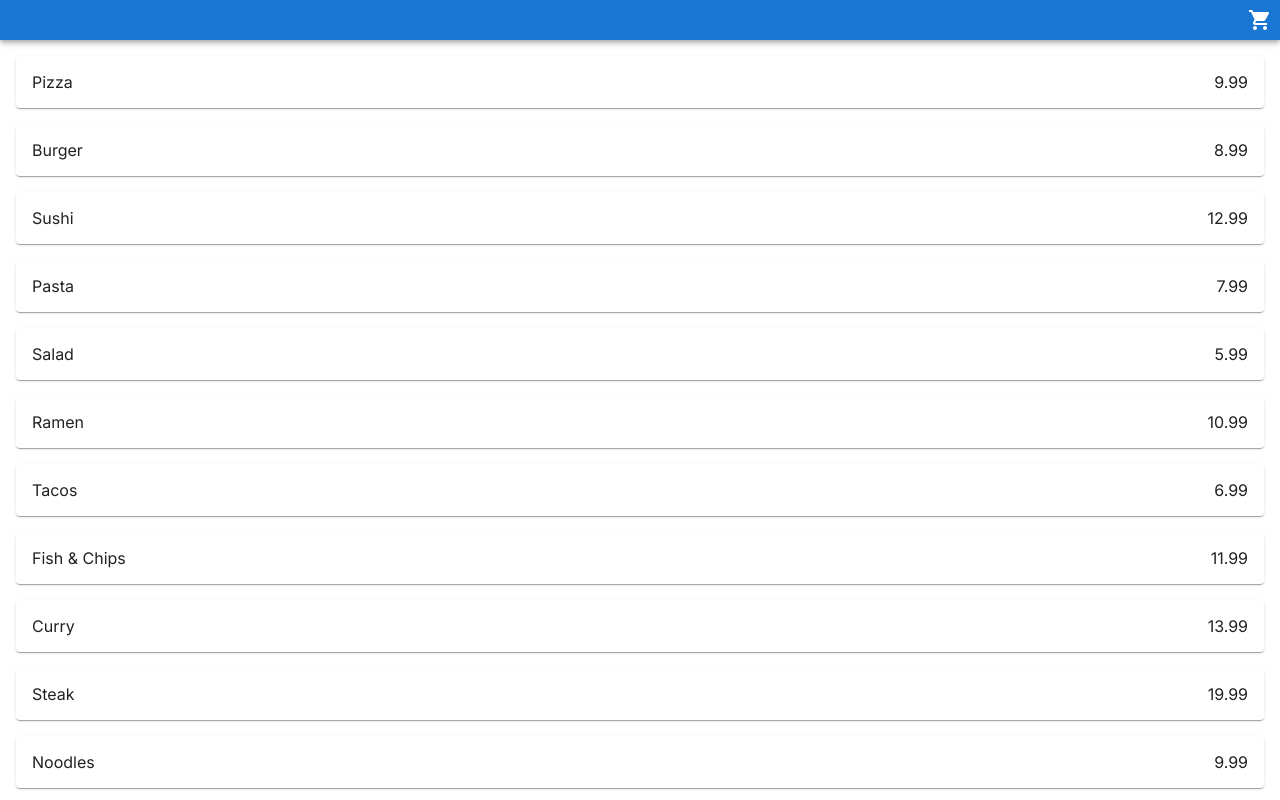
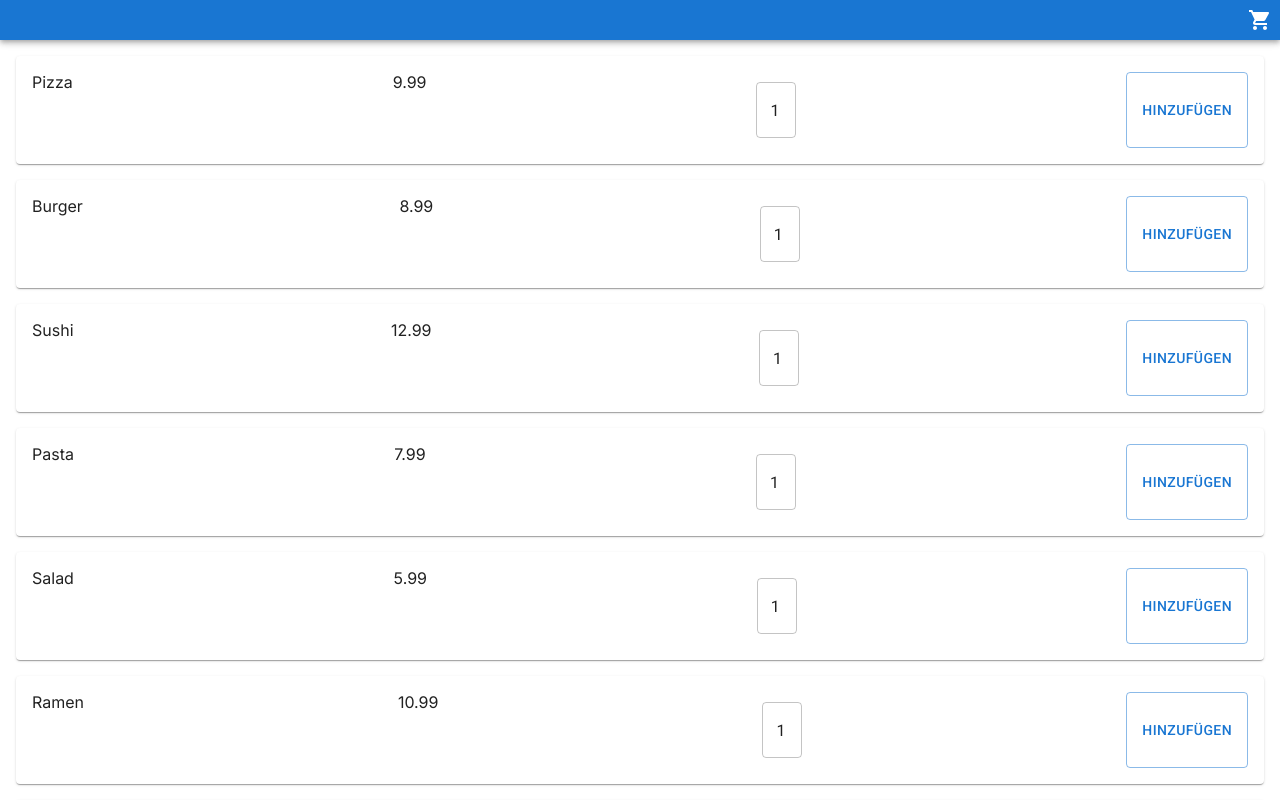
Before and after one commit to sspringer82/wdc-next, a Next.js app: page /list in a window 1280 px wide. Shown: the top 800 px of the page. Built offline with nearby package versions, Linux system fonts and the light colour scheme; data requests are answered from the project's data file.

Commit message:
Add context + client components

```diff
--- a/app/layout.tsx
+++ b/app/layout.tsx
@@ -6,6 +6,7 @@ import '@fontsource/roboto/300.css';
 import '@fontsource/roboto/400.css';
 import '@fontsource/roboto/500.css';
 import '@fontsource/roboto/700.css';
+import { CartProvider } from '@/shared/components/CartProvider';
 
 const inter = Inter({ subsets: ['latin'] });
 
@@ -21,7 +22,9 @@ export default function RootLayout({
 }) {
   return (
     <html lang="en">
-      <body className={inter.className}>{children}</body>
+      <body className={inter.className}>
+        <CartProvider>{children}</CartProvider>
+      </body>
     </html>
   );
 }
--- a/app/list/ListItem.tsx
+++ b/app/list/ListItem.tsx
@@ -2,6 +2,7 @@ import { Food } from '@/shared/types/Food';
 import { Card } from '@mui/material';
 import styles from './ListItem.module.css';
 import { NextComponentType } from 'next';
+import AddToCart from '@/shared/components/AddToCart';
 
 type Props = {
   food: Food;
@@ -20,6 +21,7 @@ export default function ListItem({ food }: Props): React.ReactNode {
     >
       <div>{food.title}</div>
       <div>{food.price}</div>
+      <AddToCart id={food.id + ''} />
     </Card>
   );
 }
--- a/app/list/layout.tsx
+++ b/app/list/layout.tsx
@@ -1,7 +1,7 @@
-import { AppBar, Box, IconButton } from '@mui/material';
+import { AppBar, Badge, Box, IconButton } from '@mui/material';
 import React from 'react';
-import ShoppingCartIcon from '@mui/icons-material/ShoppingCart';
 import { NextPage } from 'next';
+import ShoppingCartIcon from '@/shared/components/ShoppingCartIcon';
 
 type Props = {
   children: React.ReactNode;
@@ -14,7 +14,7 @@ const ListLayout: NextPage<Props> = ({ children }) => {
         <AppBar position="static">
           <Box sx={{ display: 'flex', justifyContent: 'flex-end' }}>
             <IconButton color="primary" aria-label="add to shopping cart">
-              <ShoppingCartIcon sx={{ color: 'white' }} />
+              <ShoppingCartIcon />
             </IconButton>
           </Box>
         </AppBar>
--- /dev/null
+++ b/shared/components/AddToCart.tsx
@@ -0,0 +1,33 @@
+'use client';
+
+import React, { useState } from 'react';
+import { useCart } from './useCart';
+import { Button, TextField } from '@mui/material';
+
+type Props = {
+  id: string;
+};
+
+const AddToCart: React.FC<Props> = ({ id }) => {
+  const [amount, setAmount] = useState(1);
+
+  const addToCart = useCart();
+
+  return (
+    <>
+      <TextField
+        style={{ width: 40, margin: '10px' }}
+        type="text"
+        value={amount}
+        onChange={(e) => {
+          setAmount(parseInt(e.target.value, 10));
+        }}
+      />
+      <Button onClick={() => addToCart(amount, id)} variant="outlined">
+        hinzufügen
+      </Button>
+    </>
+  );
+};
+
+export default AddToCart;
--- /dev/null
+++ b/shared/components/CartProvider.tsx
@@ -0,0 +1,39 @@
+'use client';
+
+import { createContext, useContext, useState } from 'react';
+
+type CartItem = {
+  id: string;
+  amount: number;
+};
+
+// Typ des Contexts - die Struktur, die im Kontext liegt (von useState)
+type CartContextType = [
+  CartItem[],
+  React.Dispatch<React.SetStateAction<CartItem[]>>
+];
+
+// Context erstellen + Typisieren + mit null als Standardwert befüllen (wenn kein Provider vorhanden)
+const CartContext = createContext<CartContextType | null>(null);
+
+// Provider Komponente erzeugen und Wert zur Verfügung stellen (useState)
+const CartProvider: React.FC<{ children?: React.ReactNode }> = ({
+  children,
+}) => {
+  const stateValue = useState<CartItem[]>([]);
+  return (
+    <CartContext.Provider value={stateValue}>{children}</CartContext.Provider>
+  );
+};
+
+// Hook für den Zugriff auf den Kontext - wenn der Kontext den Wert null hat => Exception
+// dann haben wir den Provider vergessen!
+function useCartContext() {
+  const cartContextValue = useContext(CartContext);
+  if (cartContextValue === null) {
+    throw new Error('Use this function within a Provider');
+  }
+  return cartContextValue;
+}
+
+export { CartProvider, useCartContext };
--- /dev/null
+++ b/shared/components/ShoppingCartIcon.tsx
@@ -0,0 +1,17 @@
+'use client';
+
+import { Badge } from '@mui/material';
+import { useCartAmount } from './useCart';
+import CartIcon from '@mui/icons-material/ShoppingCart';
+
+const ShoppingCartIcon: React.FC = () => {
+  const cartAmount = useCartAmount();
+
+  return (
+    <Badge badgeContent={cartAmount} color="error">
+      <CartIcon sx={{ color: 'white' }} />
+    </Badge>
+  );
+};
+
+export default ShoppingCartIcon;
--- /dev/null
+++ b/shared/components/useCart.ts
@@ -0,0 +1,17 @@
+import { useCartContext } from './CartProvider';
+
+export function useCart() {
+  const [, setCart] = useCartContext();
+  return function addToCart(amount: number, id: string) {
+    setCart((prevCart) => {
+      return [...prevCart, { amount, id }];
+    });
+  };
+}
+
+export function useCartAmount() {
+  const [cart] = useCartContext();
+  return cart.reduce((prev, curr) => {
+    return prev + curr.amount;
+  }, 0);
+}
```
